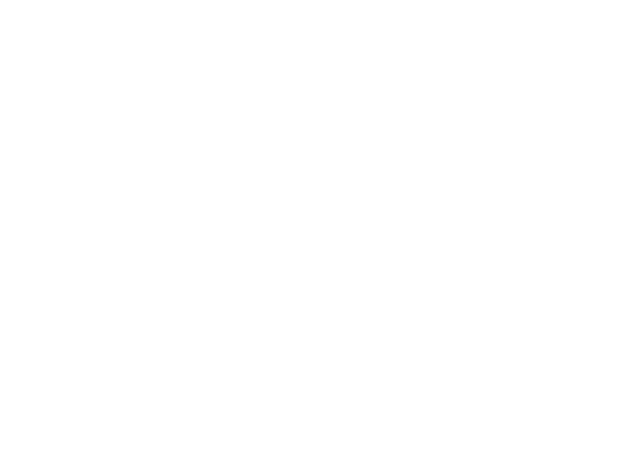
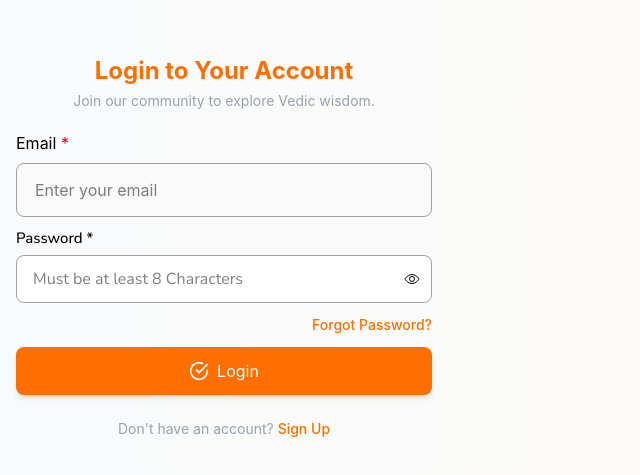
Before and after one commit to team-pr01/AKF-Client, a React (Vite) app: page /auth/login in a window 1280 px wide. Before the commit this address had no page. Shown: the part 153-628 px from the top of the page, without its empty margins (0-640 px from the left). Built offline with nearby package versions, Linux system fonts and the light colour scheme.

Commit message:
Refactored login page

```diff
--- a/src/layouts/AuthLayout/AuthLayout.tsx
+++ b/src/layouts/AuthLayout/AuthLayout.tsx
@@ -2,7 +2,7 @@ import { Outlet } from "react-router-dom";
 
 const AuthLayout = () => {
     return (
-        <div>
+        <div className="bg-gradient-to-r from-slate-50 to-orange-50/60">
             <Outlet/>
         </div>
     );
--- /dev/null
+++ b/src/pages/Login/Login.tsx
@@ -0,0 +1,89 @@
+import { useForm } from "react-hook-form";
+import PasswordInput from "../../components/Reusable/PasswordInput/PasswordInput";
+import TextInput from "../../components/Reusable/TextInput/TextInput";
+import { useState } from "react";
+import { CheckCircleIcon, LoaderIcon } from "../../constants";
+import { Link } from "react-router-dom";
+
+type TFormData = {
+  email: string;
+  password: string;
+};
+
+const Login = () => {
+  const {
+    register,
+    handleSubmit,
+    formState: { errors },
+  } = useForm<TFormData>();
+  const [isPasswordVisible, setIsPasswordVisible] = useState<boolean>(false);
+  const isLoading = false;
+
+  const handleLogin = async (data: TFormData) => {
+    console.log(data);
+  };
+  return (
+    <div className="w-full max-w-md min-h-screen flex flex-col justify-center items-center px-4 py-3">
+      <h2 className="text-2xl font-bold text-center text-brand-orange mb-1">
+        Login to Your Account
+      </h2>
+      <p className="text-center text-sm text-gray-400 mb-5">
+        Join our community to explore Vedic wisdom.
+      </p>
+      <form onSubmit={handleSubmit(handleLogin)} className="space-y-3 w-full">
+        <TextInput
+          label="Email"
+          type="email"
+          placeholder="Enter your email"
+          {...register("email", { required: "Email is required" })}
+          error={errors.email}
+        />
+        <PasswordInput
+          label="Password"
+          placeholder="Must be at least 8 Characters"
+          error={errors.password}
+          {...register("password", {
+            required: "Password is required",
+            minLength: {
+              value: 8,
+              message: "Password must be at least 8 characters",
+            },
+          })}
+          isPasswordVisible={isPasswordVisible}
+          setIsPasswordVisible={setIsPasswordVisible}
+        />
+        <div className="flex justify-end">
+          <Link
+            to={"/auth/forgot-password"}
+            className="text-sm font-medium text-brand-orange hover:text-brand-yellow"
+          >
+            Forgot Password?
+          </Link>
+        </div>
+        <button
+          type="submit"
+          className="w-full flex items-center justify-center gap-2 bg-brand-orange text-white hover:bg-opacity-90 p-3 rounded-lg shadow-md transition-colors duration-150 ease-in-out disabled:opacity-70"
+        >
+          {isLoading ? (
+            <LoaderIcon className="w-5 h-5 animate-spin" />
+          ) : (
+            <CheckCircleIcon className="w-5 h-5" />
+          )}
+          Login
+        </button>
+      </form>
+
+      <p className="mt-6 text-center text-sm text-gray-400">
+        Don't have an account?{" "}
+        <Link
+          to={"/auth/sign-up"}
+          className="font-medium text-brand-orange hover:text-brand-yellow"
+        >
+          Sign Up
+        </Link>
+      </p>
+    </div>
+  );
+};
+
+export default Login;
--- a/src/pages/SignUp/SignUp.tsx
+++ b/src/pages/SignUp/SignUp.tsx
@@ -216,10 +216,10 @@ const SignUp = () => {
       <p className="mt-6 text-center text-sm text-gray-400">
         Already have an account?{" "}
         <Link
-          to={"/auth/sign-in"}
+          to={"/auth/login"}
           className="font-medium text-brand-orange hover:text-brand-yellow"
         >
-          Login here
+          Login
         </Link>
       </p>
     </div>
--- a/src/routes/routes.tsx
+++ b/src/routes/routes.tsx
@@ -4,6 +4,7 @@ import MainLayout from "../layouts/MainLayout/MainLayout";
 import NotFound from "../pages/NotFound/NotFound";
 import SignUp from "../pages/SignUp/SignUp";
 import AuthLayout from "../layouts/AuthLayout/AuthLayout";
+import Login from "../pages/Login/Login";
 
 export const router = createBrowserRouter([
   {
@@ -27,8 +28,8 @@ export const router = createBrowserRouter([
         element: <SignUp />,
       },
       {
-        path: "sign-up",
-        element: <SignUp />,
+        path: "login",
+        element: <Login />,
       },
     ],
   },
```
